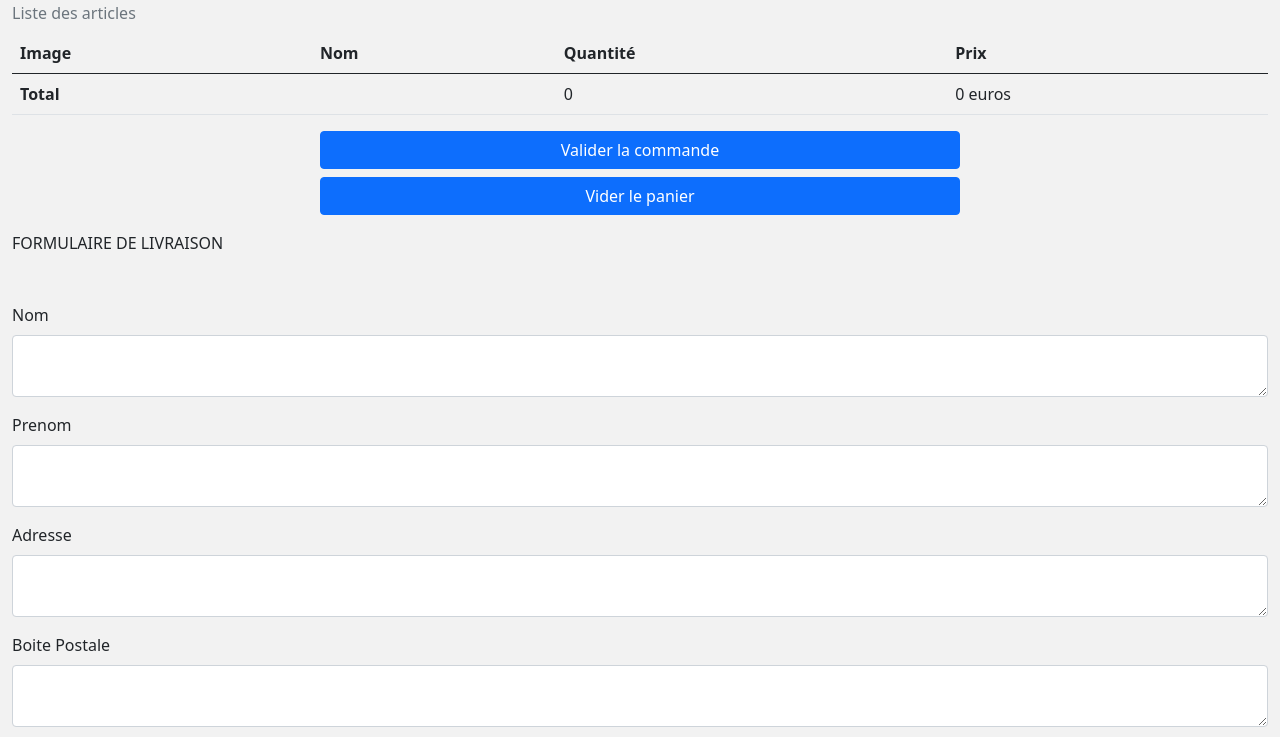
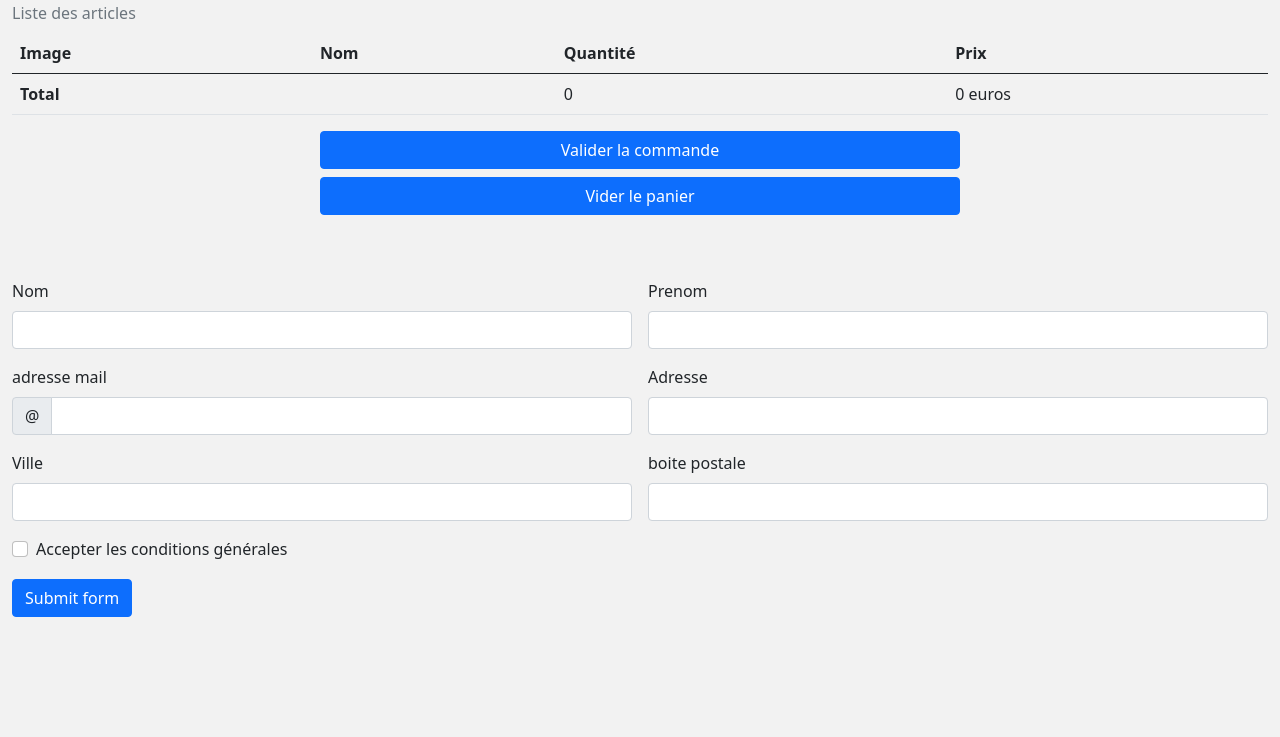
Before and after one commit to MariskaHelna/P5-Tayotmariskahelna, a website built with webpack: page src/public/panier.html in a window 1280 px wide. Shown: the part 63-800 px from the top of the page. Built offline with nearby package versions, Linux system fonts and the light colour scheme; no server answers.

Commit message:
formulaire valider terminer coté html

```diff
--- a/src/public/panier.html
+++ b/src/public/panier.html
@@ -40,40 +40,55 @@
 
   </table>
 </div>
-
 <div class="d-grid gap-2 col-6 mx-auto">
-  <button class="btn btn-primary" type="button"> <a class="valider" href="#formulaire">  Valider la commande </a> </button>
+  <button class="btn btn-primary" type="button"> <a class="valider" href="#validationDefault01">  Valider la commande </a> </button>
   <button class="btn btn-primary" id="bouton-vider" type="button"> Vider le panier </button>
 </div>
 
-<div class="container-fluid">
-  <div class="mt-3 "> FORMULAIRE DE LIVRAISON </div>
-    <div class="mb-3 mt-5">
-      <label for="exampleFormControlTextarea1" class="form-label" id="formulaire"> Nom </label>
-      <textarea class="form-control" id="exampleFormControlTextarea1" ></textarea>
+
+<div class="container-fluid" >
+<form class="row g-3 mt-5" id="form" >
+  <div class="col-md-6">
+    <label for="validationDefault01" class="form-label">Nom</label>
+    <input type="text" class="form-control" id="validationDefault01" value="" required>
+  </div>
+  <div class="col-md-6">
+    <label for="validationDefault02" class="form-label">Prenom</label>
+    <input type="text" class="form-control" id="validationDefault02" value="" required>
+  </div>
+  <div class="col-md-6">
+    <label for="validationDefaultUsername" class="form-label">adresse mail</label>
+    <div class="input-group">
+      <span class="input-group-text" id="inputGroupPrepend2">@</span>
+      <input type="text" class="form-control" id="validationDefaultUsername"  aria-describedby="inputGroupPrepend2" required>
     </div>
-    <div class="mb-3">
-      <label for="exampleFormControlTextarea1" class="form-label"> Prenom </label>
-      <textarea class="form-control" id="exampleFormControlTextarea1" ></textarea>
+  </div>
+  <div class="col-md-6">
+    <label for="validationDefault03" class="form-label">Adresse</label>
+    <input type="text" class="form-control" id="validationDefault03" required>
+  </div>
+  <div class="col-md-6">
+    <label for="validationDefault04" class="form-label">Ville</label>
+    <input type="text" class="form-control" id="validationDefault04" value="" required>
+  </div>
+  <div class="col-md-6">
+    <label for="validationDefault05" class="form-label">boite postale</label>
+    <input type="text" class="form-control" pattern="[0-9]{5}" id="validationDefault05" required>
+  </div>
+  <div class="col-12">
+    <div class="form-check">
+      <input class="form-check-input" type="checkbox" value="" id="invalidCheck2" required>
+      <label class="form-check-label" for="invalidCheck2">
+        Accepter les conditions générales
+      </label>
     </div>
-    <div class="mb-3">
-      <label for="exampleFormControlTextarea1" class="form-label"> Adresse </label>
-      <textarea class="form-control" id="exampleFormControlTextarea1" ></textarea>
-    </div>
-    <div class="mb-3">
-      <label for="exampleFormControlTextarea1" class="form-label"> Boite Postale </label>
-      <textarea class="form-control" id="exampleFormControlTextarea1" ></textarea>
-    </div>
-    <div class="mb-3">
-        <label for="exampleFormControlTextarea1" class="form-label"> Ville </label>
-        <textarea class="form-control" id="exampleFormControlTextarea1" ></textarea>
-      </div>
-      <div class="mb-3">
-        <label for="exampleFormControlInput1" class="form-label"> Email address </label>
-        <input type="email" class="form-control" id="exampleFormControlInput1" placeholder="name@example.com">
-      </div>
-      <a class="btn btn-primary" href="#" role="button"> Valider l'adresse de Livraison </a>
-
+  </div>
+  <div class="col-md-4">
+    <button class="btn btn-primary" type="submit" id="submit">Submit form</button>
+  </div>
+  <br>
+  <span id="myerror"></span>
+</form>
 </div>
 
   <script src="./panier.js"></script>
```
Also changed, not shown: src/app/pages/formulaire.js (+20 -0 lines), src/app/pages/validation-commande.js (added), src/public/validation-commande.html (added).
